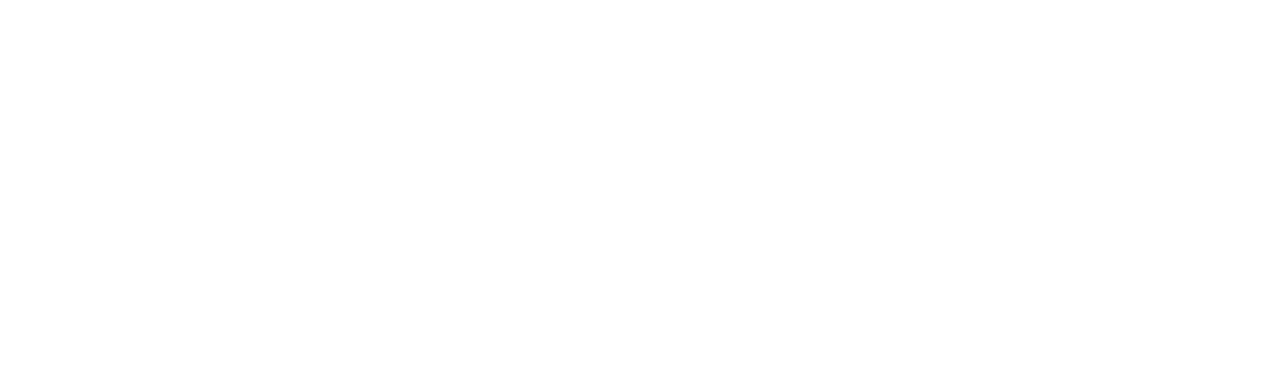
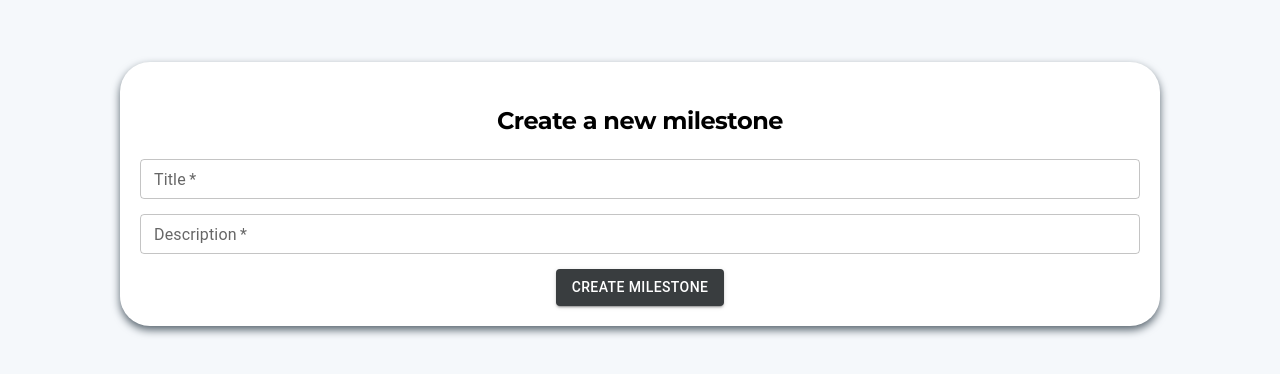
Before and after one commit to nevermind998/uks, a React (Create React App) app in the folder uks_front/: page /milestone/new/1 in a window 1280 px wide. Before the commit this address had no page. Shown: the part 206-580 px from the top of the page. Built offline with nearby package versions, Linux system fonts and the light colour scheme; sample sign-in values are in the browser's storage.

Commit message:
feat: add repository id

```diff
--- a/uks_front/src/App.tsx
+++ b/uks_front/src/App.tsx
@@ -30,7 +30,7 @@
           <Route path="sign-up" element={<SignUp />}></Route>
           <Route element={<IsSignedIn />}>
             <Route path="/" element={<Dashboard />} />
-            <Route path="/milestone/new" element={<Milestone />} />
+            <Route path="/milestone/new/:id" element={<Milestone />} />
           </Route>
         </Routes>
       </BrowserRouter>
--- a/uks_front/src/Views/ProjectManagement/MilestoneForm/index.tsx
+++ b/uks_front/src/Views/ProjectManagement/MilestoneForm/index.tsx
@@ -2,7 +2,7 @@
 import { useFormik } from 'formik';
 import { useState } from 'react';
 import Toast, { ToastOptions } from '../../../Components/Common/Toast';
-import { useNavigate } from 'react-router-dom';
+import { useNavigate, useParams } from 'react-router-dom';
 import { MILESTONE_SCHEMA } from './milestoneSchema';
 import { MilestoneDto } from '../../../Types/user.types';
 import { createMilestone } from '../../../api/projectManagement';
@@ -15,7 +15,9 @@
   const [open, setOpen] = useState<boolean>(false);
   const [toastOptions, setToastOptions] = useState<ToastOptions>({ message: '', type: 'info' });
   const [selectedDate, setSelectedDate] = useState(null);
-  const navigate = useNavigate();
+  const { id } = useParams();
+  const repositoryId = id ?  parseInt(id, 10) : 0;
+
 
   const handleDateChange = (date:any) => {
     formik.setFieldValue('due_date', date);
@@ -39,7 +41,7 @@
       due_date: null,
       description:'',
       status:'',
-      repository: 1,
+      repository:0
     },
     validationSchema: MILESTONE_SCHEMA,
     onSubmit: (values) => {
@@ -48,7 +50,7 @@
         due_date: values.due_date,
         description:values.description,
         status:values.status,
-        repository: values.repository,
+        repository: repositoryId,
       };
 
       mutate(body);
```
